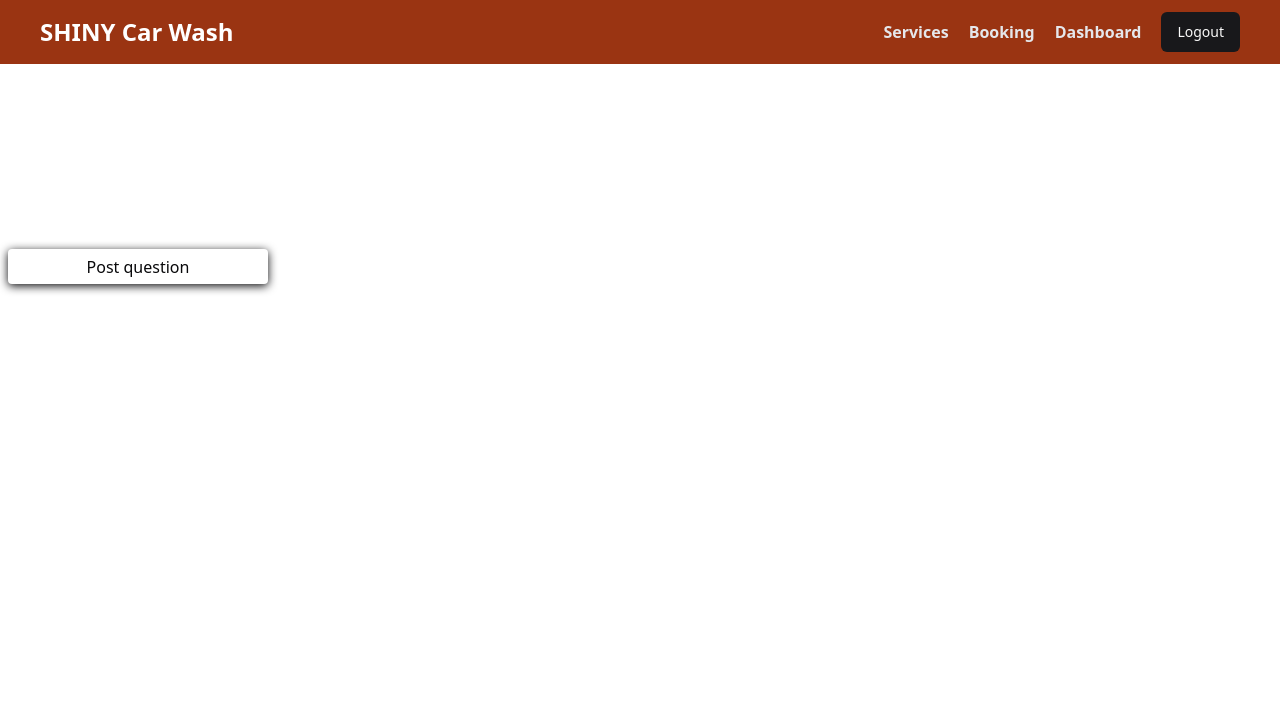
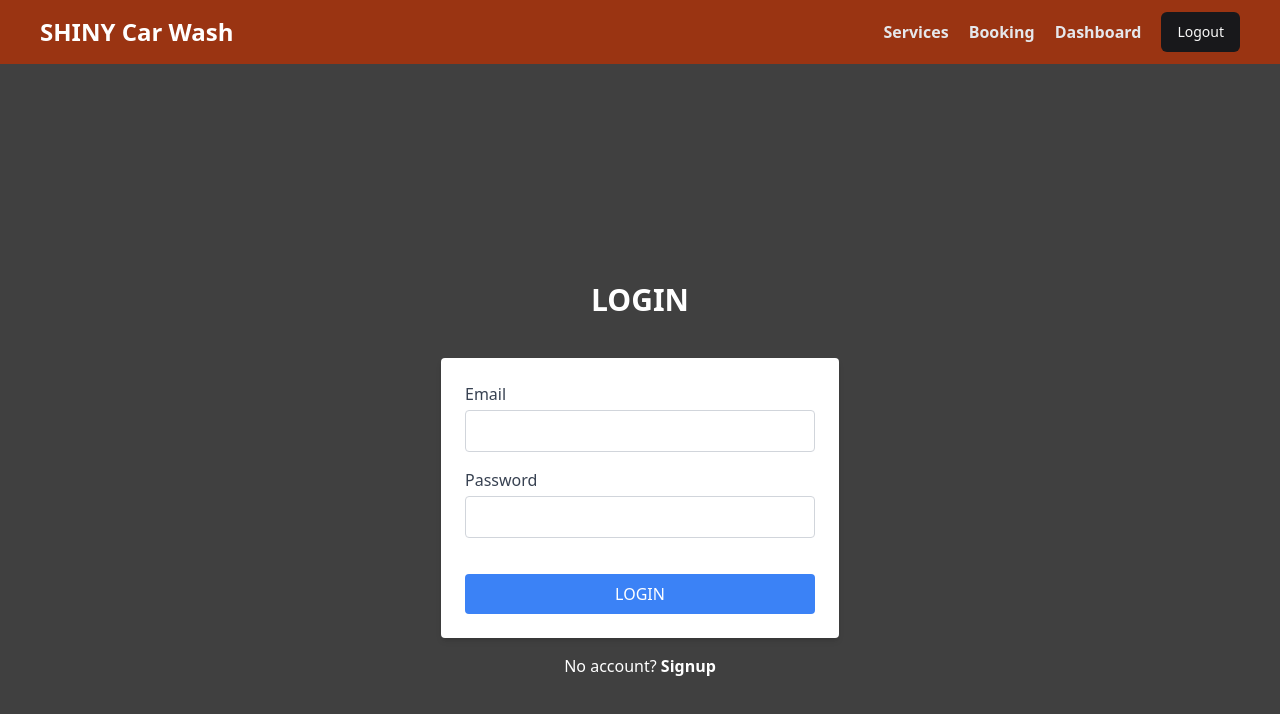
Before and after one commit to MAHossain1/shiny-car-washing-client, a React (Vite) app: page /login in a window 1280 px wide. Shown: the top 714 px of the page. Built offline with nearby package versions, Linux system fonts and the light colour scheme.

Commit message:
Added signup, login component.

```diff
--- a/src/pages/Login.tsx
+++ b/src/pages/Login.tsx
@@ -1,62 +1,53 @@
-import React from 'react';
-import * as Form from '@radix-ui/react-form';
-import MaximumWidthWrapper from '../components/shared/MaximumWidthWrapper';
+import { Link } from 'react-router-dom';
 
-const Login = () => (
-  <MaximumWidthWrapper>
-    <Form.Root className="w-[260px]">
-      <Form.Field className="grid mb-[10px]" name="email">
-        <div className="flex items-baseline justify-between">
-          <Form.Label className="text-[15px] font-medium leading-[35px] text-white">
-            Email
-          </Form.Label>
-          <Form.Message
-            className="text-[13px] text-white opacity-[0.8]"
-            match="valueMissing"
-          >
-            Please enter your email
-          </Form.Message>
-          <Form.Message
-            className="text-[13px] text-white opacity-[0.8]"
-            match="typeMismatch"
-          >
-            Please provide a valid email
-          </Form.Message>
-        </div>
-        <Form.Control asChild>
+const Login = () => {
+  return (
+    <div className="h-screen w-screen bg-black bg-opacity-75 flex justify-center">
+      <div className="max-auto max-w-md pt-12 grid place-content-center">
+        <h1 className="text-3xl text-center font-semibold text-white mb-10 uppercase">
+          Login
+        </h1>
+        <form className="bg-white p-6 rounded shadow-md">
+          <div className="mb-4">
+            <label className="block text-gray-700">Email</label>
             <input
-            className="box-border w-full bg-blackA2 shadow-blackA6 inline-flex h-[35px] appearance-none items-center justify-center rounded-[4px] px-[10px] text-[15px] leading-none text-white shadow-[0_0_0_1px] outline-none hover:shadow-[0_0_0_1px_black] focus:shadow-[0_0_0_2px_black] selection:color-white selection:bg-blackA6"
               type="email"
+              name="email"
+              // value={formData.name}
+              // onChange={handleChange}
+              className="w-full min-w-[350px] p-2 border border-gray-300 rounded mt-1"
               required
             />
-        </Form.Control>
-      </Form.Field>
-      <Form.Field className="grid mb-[10px]" name="question">
-        <div className="flex items-baseline justify-between">
-          <Form.Label className="text-[15px] font-medium leading-[35px] text-white">
-            Question
-          </Form.Label>
-          <Form.Message
-            className="text-[13px] text-white opacity-[0.8]"
-            match="valueMissing"
-          >
-            Please enter a question
-          </Form.Message>
           </div>
-        <Form.Control asChild>
-          <textarea
-            className="box-border w-full bg-blackA2 shadow-blackA6 inline-flex appearance-none items-center justify-center rounded-[4px] p-[10px] text-[15px] leading-none text-white shadow-[0_0_0_1px] outline-none hover:shadow-[0_0_0_1px_black] focus:shadow-[0_0_0_2px_black] selection:color-white selection:bg-blackA6 resize-none"
+          <div className="mb-4">
+            <label className="block text-gray-700">Password</label>
+            <input
+              type="password"
+              name="password"
+              // value={formData.name}
+              // onChange={handleChange}
+              className="w-full min-w-[350px] p-2 border border-gray-300 rounded mt-1"
               required
             />
-        </Form.Control>
-      </Form.Field>
-      <Form.Submit asChild>
-        <button className="box-border w-full text-violet11 shadow-blackA4 hover:bg-mauve3 inline-flex h-[35px] items-center justify-center rounded-[4px] bg-white px-[15px] font-medium leading-none shadow-[0_2px_10px] focus:shadow-[0_0_0_2px] focus:shadow-black focus:outline-none mt-[10px]">
-          Post question
+          </div>
+
+          <button
+            type="submit"
+            className="w-full mt-5 bg-blue-500 text-white p-2 rounded uppercase"
+          >
+            Login
           </button>
-      </Form.Submit>
-    </Form.Root>
-  </MaximumWidthWrapper>
+        </form>
+
+        <p className="py-4 text-center text-white">
+          No account?{' '}
+          <Link to="/signup" className="text-white font-semibold">
+            Signup
+          </Link>
+        </p>
+      </div>
+    </div>
   );
+};
 
 export default Login;
--- a/src/pages/Signup.tsx
+++ b/src/pages/Signup.tsx
@@ -1,7 +1,72 @@
+import { Link } from 'react-router-dom';
+
 const Signup = () => {
   return (
-    <div>
-      <h1>Please signup</h1>
+    <div className="h-screen w-screen bg-black bg-opacity-75 flex justify-center">
+      <div className="max-auto max-w-md pt-12 grid place-content-center">
+        <h1 className="text-3xl text-center font-semibold text-white mb-10">
+          Please Signup
+        </h1>
+        <form className="bg-white p-6 rounded shadow-md">
+          <div className="mb-4">
+            <label className="block text-gray-700">Name</label>
+            <input
+              type="text"
+              name="name"
+              // value={formData.name}
+              // onChange={handleChange}
+              className="w-full min-w-[350px] p-2 border border-gray-300 rounded mt-1"
+              required
+            />
+          </div>
+          <div className="mb-4">
+            <label className="block text-gray-700">Email</label>
+            <input
+              type="email"
+              name="email"
+              // value={formData.name}
+              // onChange={handleChange}
+              className="w-full min-w-[350px] p-2 border border-gray-300 rounded mt-1"
+              required
+            />
+          </div>
+          <div className="mb-4">
+            <label className="block text-gray-700">Password</label>
+            <input
+              type="password"
+              name="password"
+              // value={formData.name}
+              // onChange={handleChange}
+              className="w-full min-w-[350px] p-2 border border-gray-300 rounded mt-1"
+              required
+            />
+          </div>
+          <div className="mb-4">
+            <label className="block text-gray-700">Address</label>
+            <input
+              type="text"
+              name="address"
+              // value={formData.name}
+              // onChange={handleChange}
+              className="w-full min-w-[350px] p-2 border border-gray-300 rounded mt-1"
+              required
+            />
+          </div>
+          <button
+            type="submit"
+            className="w-full mt-5 bg-blue-500 text-white p-2 rounded uppercase"
+          >
+            Sign Up
+          </button>
+        </form>
+
+        <p className="py-4 text-center text-white">
+          Already have an account?{' '}
+          <Link to="/login" className="text-white font-semibold">
+            Login
+          </Link>
+        </p>
+      </div>
     </div>
   );
 };
```
Lines whose indentation alone changed are shown as unchanged.
